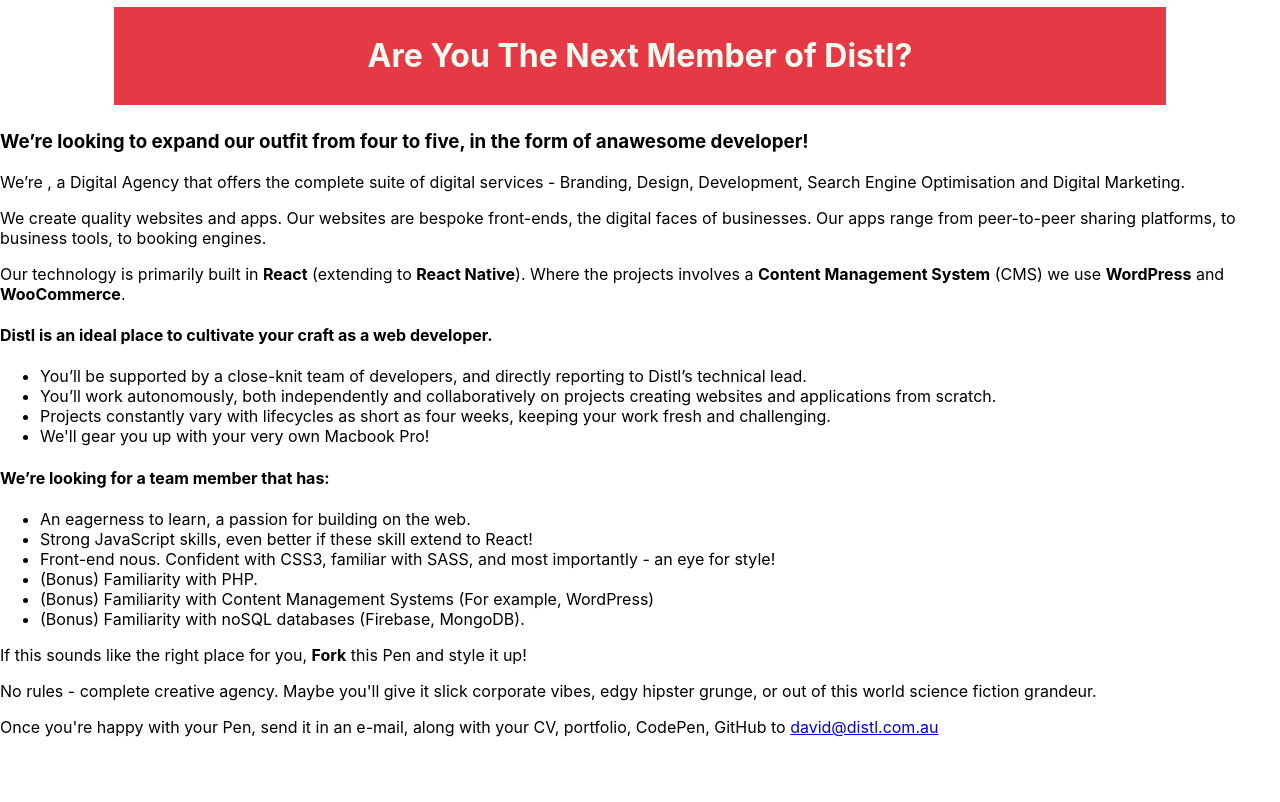
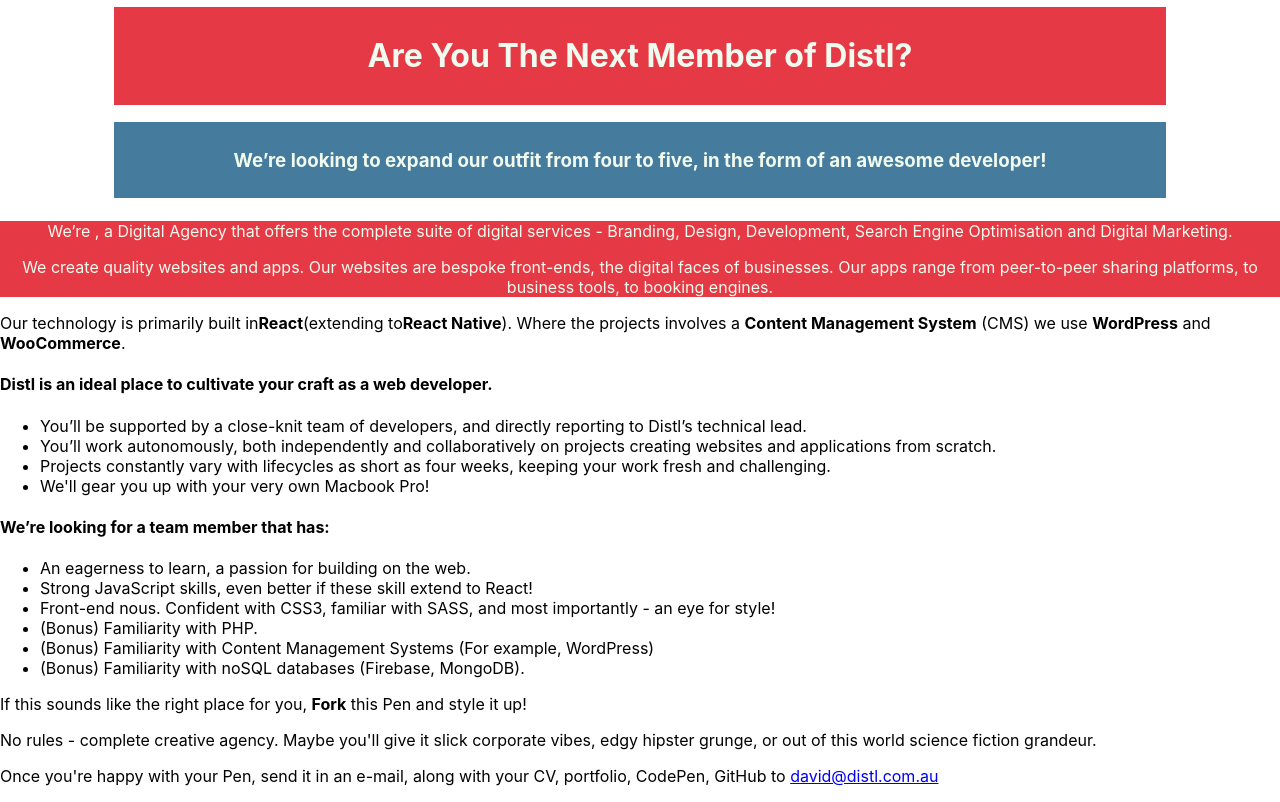
Before and after one commit to xenonth/distl-application, a React (Create React App) app: page / in a window 1280 px wide. Built offline with nearby package versions, Linux system fonts and the light colour scheme.

Commit message:
styled About.js

```diff
--- a/package.json
+++ b/package.json
@@ -3,6 +3,9 @@
   "version": "0.1.0",
   "private": true,
   "dependencies": {
+    "@fortawesome/fontawesome-svg-core": "^1.2.35",
+    "@fortawesome/free-solid-svg-icons": "^5.15.3",
+    "@fortawesome/react-fontawesome": "^0.1.14",
     "@material-ui/core": "^4.11.3",
     "@material-ui/icons": "^4.11.2",
     "@testing-library/jest-dom": "^5.12.0",
--- a/src/components/About.js
+++ b/src/components/About.js
@@ -1,8 +1,25 @@
 import React from "react";
 
+import { makeStyles } from '@material-ui/core/styles';
+
+//Making Material UI stand out with the makestyles hook variant CSS Library
+const useStyles = makeStyles({
+  root: {
+    textAlign: "center",
+    color: "#F1FAEE",
+    background: "#E63946",
+    '&:hover': {
+        color: "#E63946",
+        background: "#F1FAEE"
+        },
+    }
+});
+
 function About() {
+    //call in styling and place appropriate classes where required
+    const classes=useStyles();
     return (
-        <div class="about">
+        <div className={classes.root}>
             <p>
                 We’re , a Digital Agency that offers the complete suite of digital services - Branding, Design, Development, Search Engine Optimisation and Digital Marketing.
             </p>
--- a/src/components/Header.js
+++ b/src/components/Header.js
@@ -11,6 +11,10 @@
     textAlign: "center",
     color: "#F1FAEE",
     background: "#E63946",
+    '&:hover': {
+        color: "#E63946",
+        background: "#F1FAEE"
+    },
     margin: "1%",
     paddingTop: "0.5em",
     paddingBottom: "0.5em",
@@ -27,7 +31,7 @@
         <Grid container spacing ={1}>
             <Grid lg={1} ></Grid>
 
-            <Grid lg={10} xs={12}>
+            <Grid lg={10} md={10} xs={12}>
             <div className={classes.headline}>
                 <h1>Are You The Next Member of Distl?</h1>
             </div>
--- a/src/components/PowerfulIntro.js
+++ b/src/components/PowerfulIntro.js
@@ -1,14 +1,40 @@
 import React from "react";
 
+import Grid from "@material-ui/core/Grid"
+import { makeStyles } from '@material-ui/core/styles';
+
+//Making Material UI stand out with the makestyles hook variant CSS Library
+const useStyles = makeStyles({
+  root: {
+    textAlign: "center",
+    color: "#F1FAEE",
+    background: "#457B9D",
+    '&:hover': {
+        color: "#457B9D",
+        background: "#F1FAEE"
+    },
+    margin: "1%",
+    paddingTop: "0.5em",
+    paddingBottom: "0.5em",
+  },
+});
+
 function PowerfulIntro() {
+
+    const classes = useStyles();
+
     return (
-        <div class="powerful-intro">
-            <h3>We’re looking to expand our outfit from four to five, in the form of an
-                <span>
-                    awesome
-                </span> developer!
-            </h3>
-        </div>
+        <Grid container spacing={1}>
+
+        <Grid lg={1} xs={12}></Grid>
+
+        <Grid lg={10} md={10} xs={12}>
+            <div className={classes.root}>
+                <h3>We’re looking to expand our outfit from four to five, in the form of an awesome developer!
+                </h3>
+            </div>
+        </Grid>
+        </Grid>
     );
   }
 
```
Also changed, not shown: src/components/Technology.js (+9 -1 lines), 1 other file (tests, documents, lock files or other folders).
